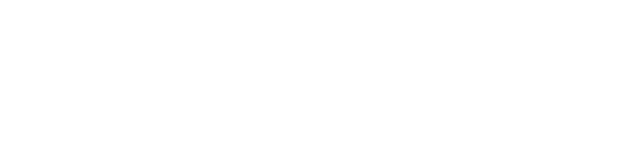
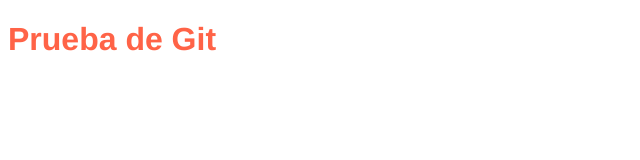
Before and after one commit to fernando0303/test, a plain HTML site: page index.html in a window 1280 px wide. Shown: the whole page, without its empty margins (0-640 px from the left). Drawn offline with Linux system fonts and the light colour scheme.

Commit message:
added styles for index

```diff
--- /dev/null
+++ b/css/style.css
@@ -0,0 +1,5 @@
+h1 {
+    font-size: xx-large;
+    color: tomato;
+    font-family: 'Franklin Gothic Medium', 'Arial Narrow', Arial, sans-serif;
+}
--- a/index.html
+++ b/index.html
@@ -4,9 +4,11 @@
     <meta charset="UTF-8">
     <meta http-equiv="X-UA-Compatible" content="IE=edge">
     <meta name="viewport" content="width=device-width, initial-scale=1.0">
-    <title>Document</title>
+    <link rel="stylesheet" href="./css/style.css">
+    <title>Git Test</title>
 </head>
 <body>
+    <h1>Prueba de Git</h1>
 
 </body>
 </html>
```
